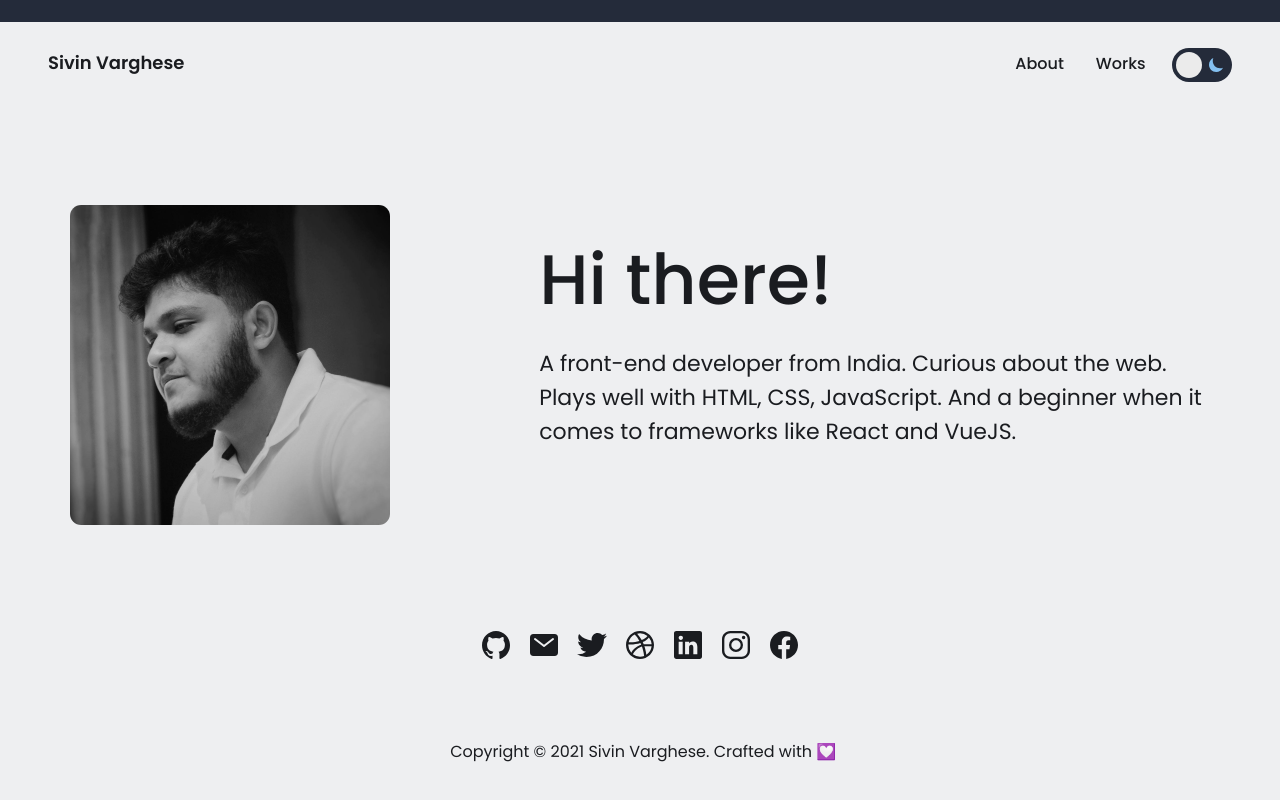
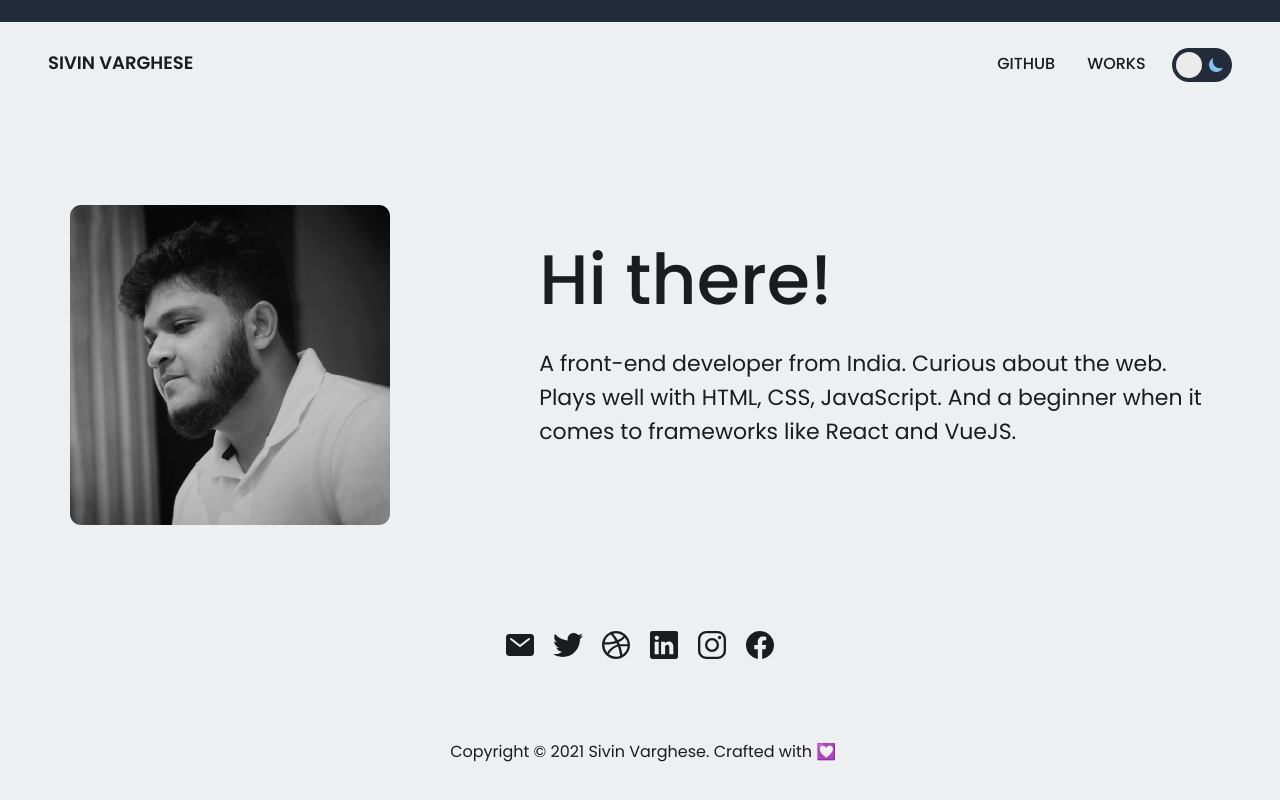
Before and after one commit to iamsivin/website, a React (Create React App) app: page / in a window 1280 px wide. Shown: the top 800 px of the page. Built offline with nearby package versions, Linux system fonts and the light colour scheme.

Commit message:
Minor changes

```diff
--- a/src/components/Contact.css
+++ b/src/components/Contact.css
@@ -2,7 +2,7 @@
   display: grid;
   grid-gap: 1rem;
   font-size: 2rem;
-  top: 16rem;
+  top: 22rem;
   border-radius: 50%;
   float: right;
   text-decoration: none;
@@ -19,6 +19,10 @@
 .link:hover {
   transform: scale(1.1);
   transition: transform 0.5s ease;
+}
+
+.github {
+  display: none;
 }
 
 @media (min-width: 1025px) and (max-width: 1280px) {
@@ -65,4 +69,8 @@
     align-items: center;
     position: inherit;
   }
+
+  .github {
+    display: flex;
+  }
 }
--- a/src/components/Contact.js
+++ b/src/components/Contact.js
@@ -14,7 +14,7 @@ function Contact() {
   return (
     <section>
       <div className="icon-wrap">
-        <a className="link" href="https://github.com/iamsivin">
+        <a className="link github" href="https://github.com/iamsivin">
           <IoLogoGithub />
         </a>
         <a className="link" href="mailto:iamsivin@gmail.com">
--- a/src/components/Header.css
+++ b/src/components/Header.css
@@ -30,17 +30,21 @@
   font-weight: 500;
 }
 
-.about-view {
+.github-view {
   padding: 0.6rem 0.6rem;
+  text-decoration: none;
+  color: unset;
 }
 
-.about-view:hover {
+.github-view:hover {
   transform: scale(1.05);
   transition: transform 0.5s ease;
 }
 
 .work-view {
   padding: 0.6rem 1.4rem;
+  text-decoration: none;
+  color: unset;
 }
 
 .work-view:hover {
@@ -53,7 +57,7 @@
 }
 
 @media (min-width: 481px) and (max-width: 767px) {
-  .about-view {
+  .github-view {
     padding: 0.6rem 0.2rem;
   }
 
--- a/src/components/Header.js
+++ b/src/components/Header.js
@@ -6,11 +6,18 @@ function Header() {
     <section className="header-wrap">
       <div className="header">
         <div className="wrap">
-          <div className="name">Sivin Varghese</div>
+          <div className="name">SIVIN VARGHESE</div>
         </div>
         <div className="navigation">
-          <div className="about-view">About</div>
-          <div className="work-view">Works</div>
+          <a className="github-view" href="https://github.com/iamsivin">
+            GITHUB
+          </a>
+          <a
+            className="work-view"
+            href="https://github.com/iamsivin?tab=repositories"
+          >
+            WORKS
+          </a>
           <div className="dark"></div>
         </div>
       </div>
```
